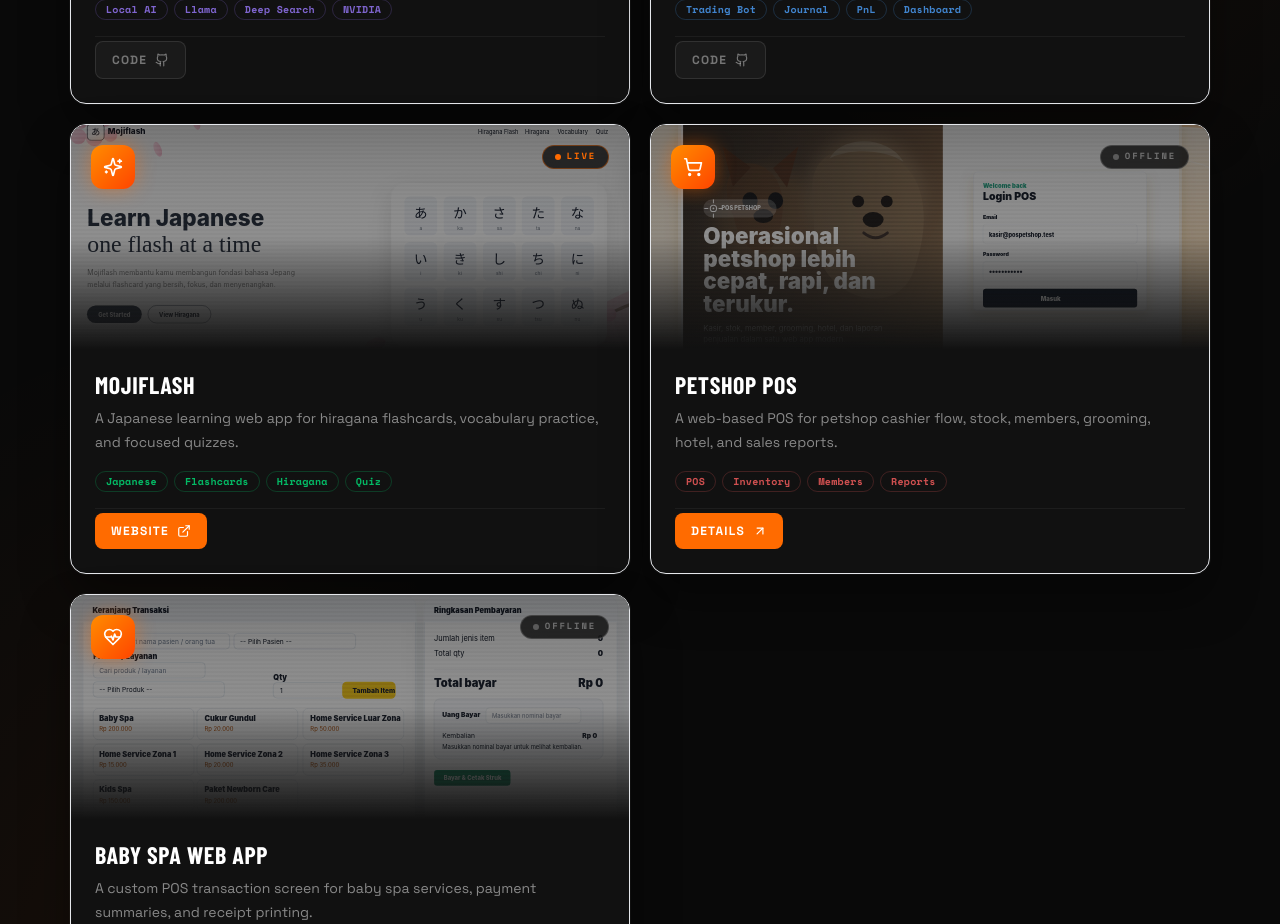
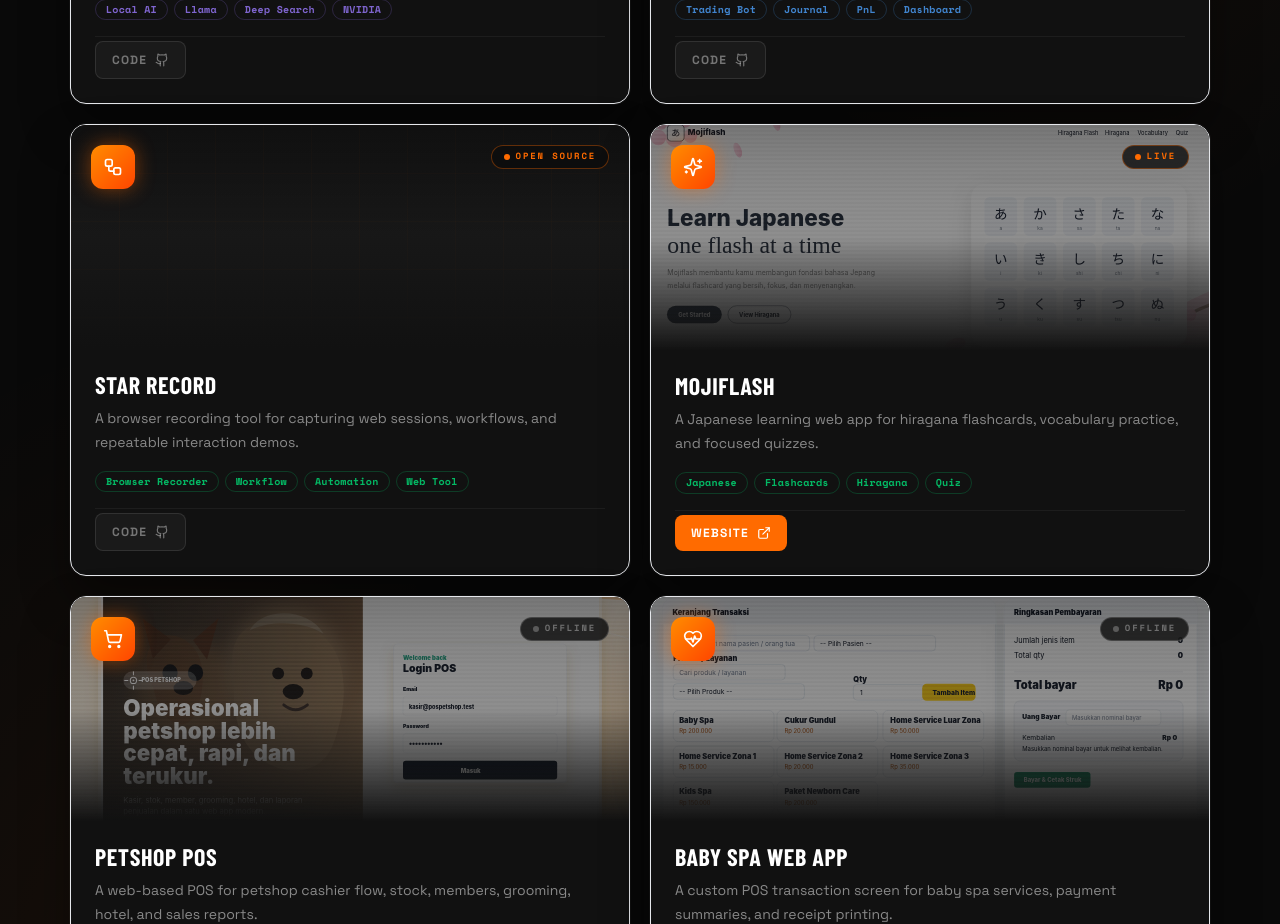
Before and after one commit to airplanestar888/airplanestar, a Next.js app: page /projects in a window 1280 px wide. Shown: the part 1000-1924 px from the top of the page. Built offline with nearby package versions, Linux system fonts and the light colour scheme; a web font is replaced by a local one.

Commit message:
Add Star Record project

```diff
--- a/content/projects/projects.ts
+++ b/content/projects/projects.ts
@@ -54,6 +54,24 @@ export const projects: Project[] = [
       {
         label: "Code",
         href: "https://github.com/airplanestar888/airplanestar-spot-bot",
+        kind: "code"
+      }
+    ]
+  },
+  {
+    slug: "star-record",
+    title: "Star Record",
+    description: "A browser recording tool for capturing web sessions, workflows, and repeatable interaction demos.",
+    longDescription:
+      "Star Record is a browser recorder project for saving web interactions, documenting workflows, and turning repeated browser actions into reusable product demos or automation references.",
+    status: "Open Source",
+    stack: ["Browser Recorder", "Workflow", "Automation", "Web Tool"],
+    icon: "workflow",
+    accent: "mint",
+    links: [
+      {
+        label: "Code",
+        href: "https://github.com/airplanestar888/Star-Recorder",
         kind: "code"
       }
     ]
```
